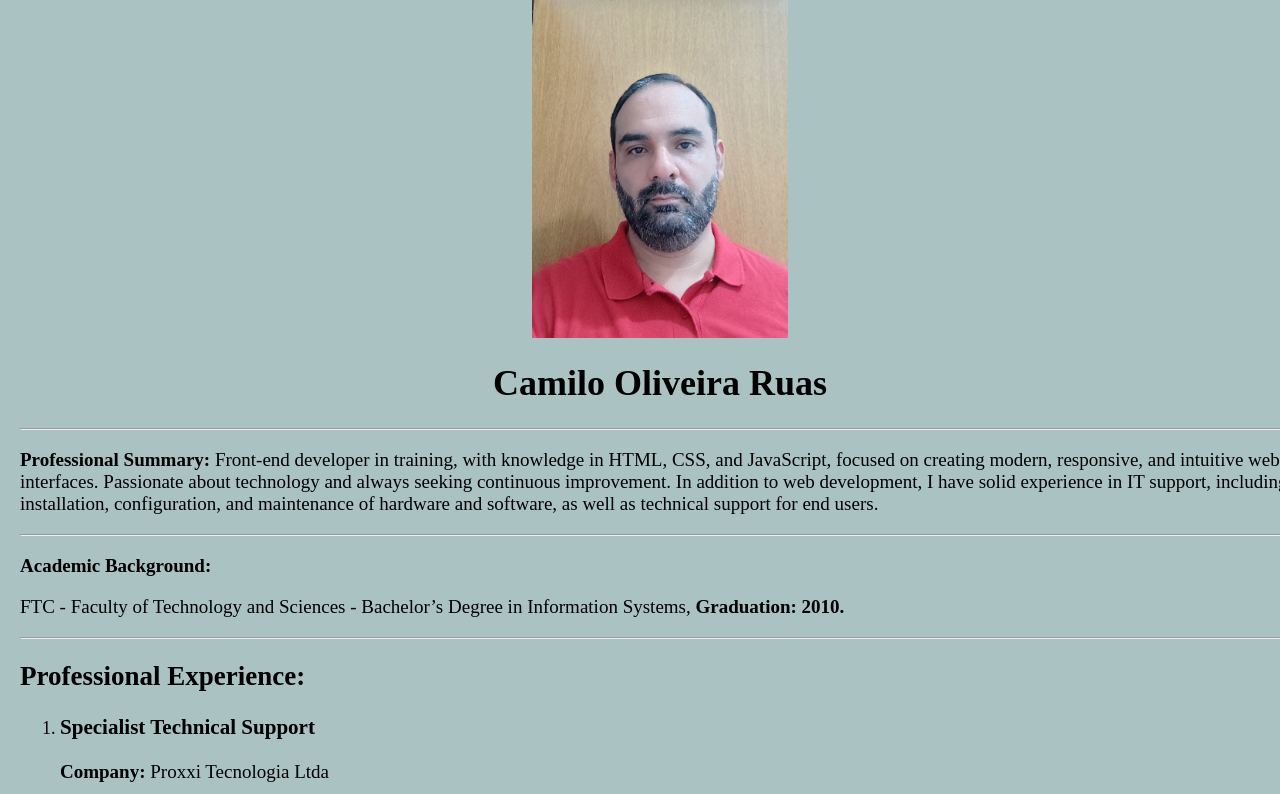
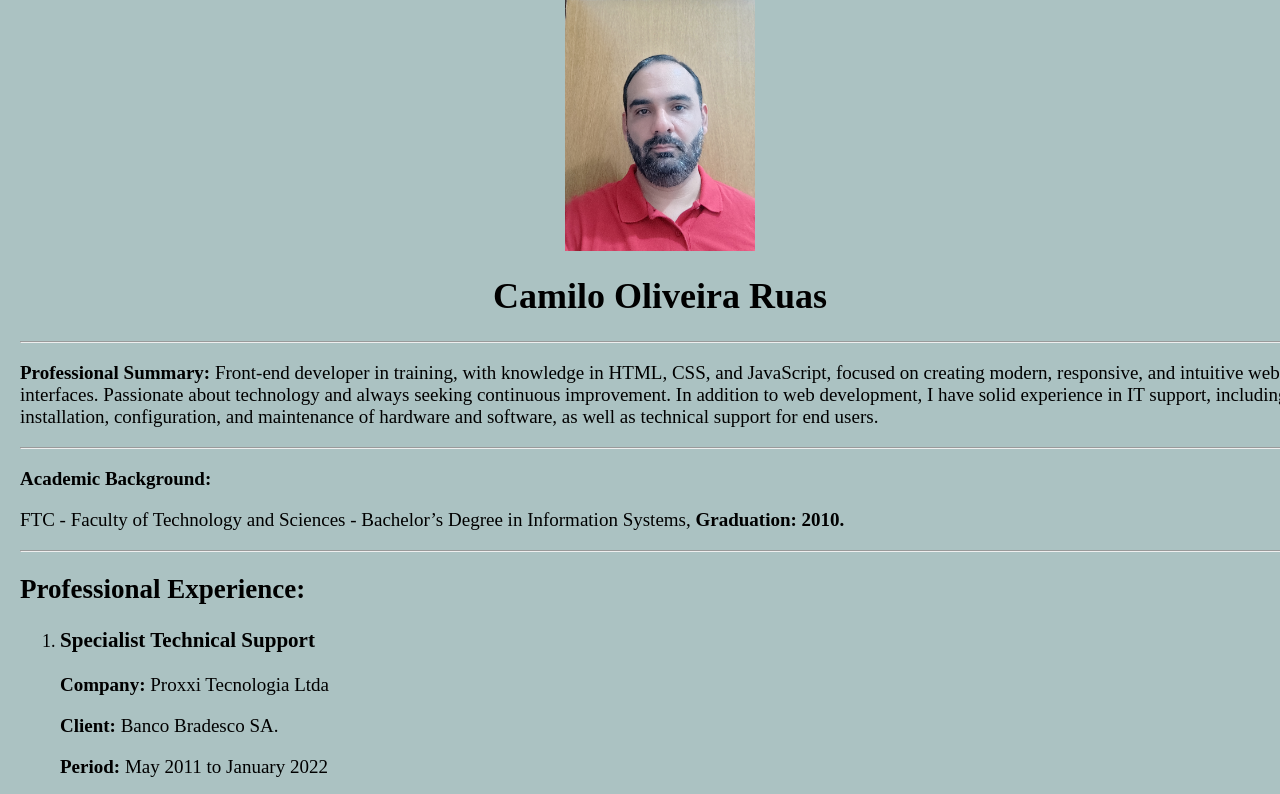
Before and after one commit to Camiloruas/Capstone-Project-1, a plain HTML site: page public/curriculo_en.html in a window 1280 px wide. Shown: the top 794 px of the page. Drawn offline with Linux system fonts and the light colour scheme.

Commit message:
Update styles.css
Atualização do styles.css

```diff
--- a/styles.css
+++ b/styles.css
@@ -17,7 +17,7 @@
         }
         img
         {
-            width: 20%;
+            width: 20px%;
             height: auto;
             margin: 0 auto;
             display: block;
```
